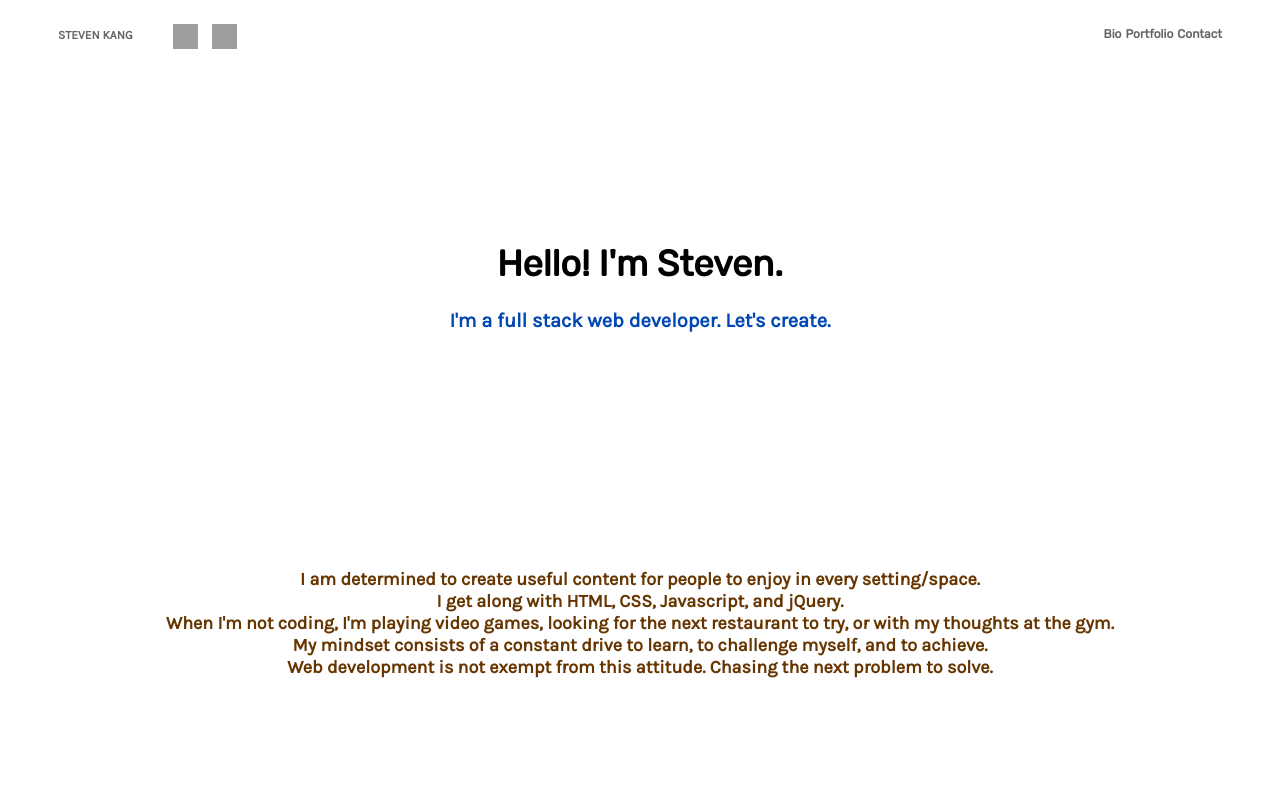
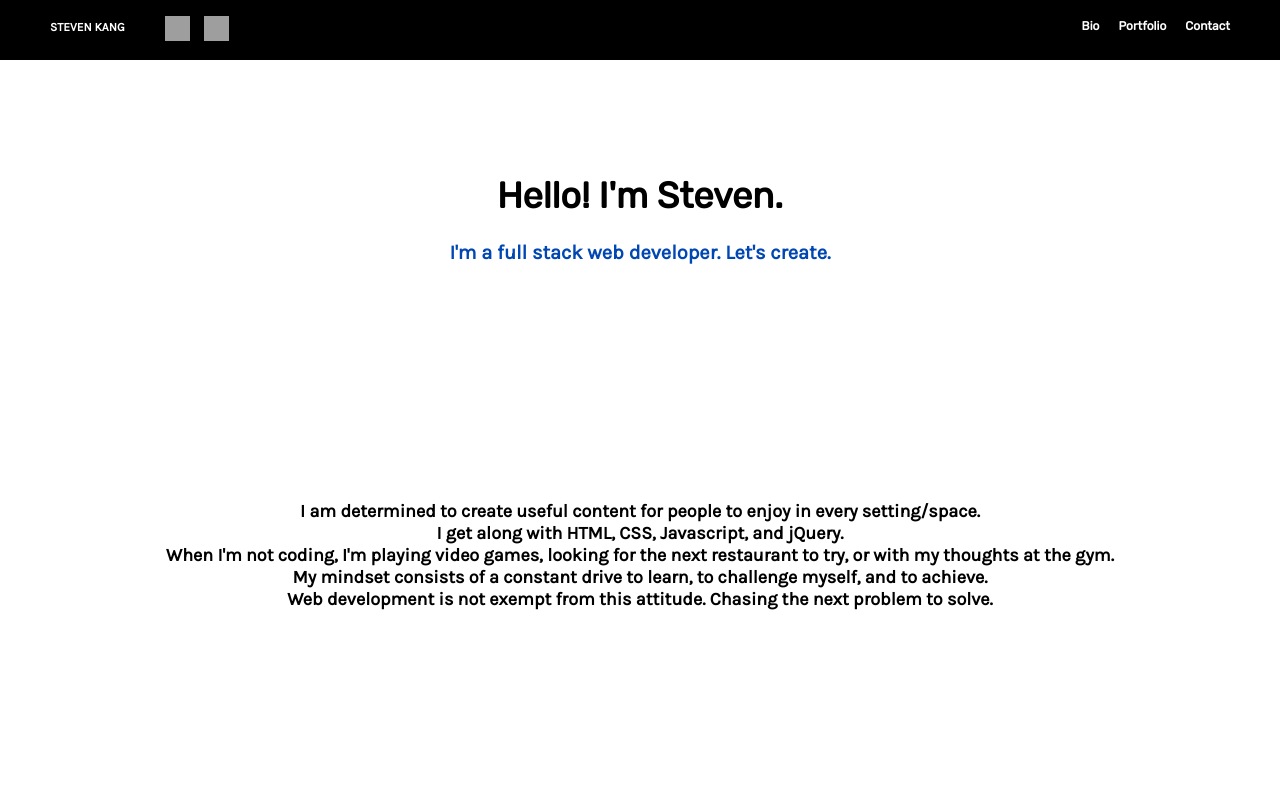
Before and after one commit to skang28/Portfolio, a plain HTML site: page index.html in a window 1280 px wide. Shown: the top 800 px of the page. Drawn offline with nearby package versions, Linux system fonts and the light colour scheme; grey boxes are pictures that could not be loaded.

Commit message:
fixing navbar scrolling

```diff
--- a/index.css
+++ b/index.css
@@ -27,25 +27,32 @@ h3 {
 p {
     font-family: 'Karla', sans-serif;
     font-size: 16px;
-    color: #663500;
+    color: black;
     font-weight: bold;
 }
 
 nav {
-    background-color: white;
+    background-color: black;
     height:60px;
     color: #666666;
-    margin-right: 50px;
-    margin-left: 50px;
+    position: fixed;
+    top:0;
+    left:0;
+    right:0;
+    width: 100%;
 }
 
 nav p {
     float: left;
     font-weight: bold;
     margin-top: 20px;
-    color: #666666;
+    margin-left: 50px;
+    color: white;
 }
 
+nav a {
+    color: white;
+}
 
 li {
     list-style: none;
@@ -54,6 +61,11 @@ li {
 
 .scrollLinks {
     float: right;
+    margin-right: 50px;
+}
+
+.scrollLinks li {
+    margin-left: 15px;
 }
 
 .leftSideLinks {
@@ -86,8 +98,9 @@ a {
 }
 
 a:hover {
-    color: black;
+    color: red;
 }
+
 
 header {
     padding: 50px;
@@ -109,7 +122,7 @@ header p {
 
 .bio p {
     margin: 0;
-    color: #663500;
+    color: black;
     font-weight: bold;
     font-size: 20px;
 }
--- a/index.html
+++ b/index.html
@@ -17,8 +17,8 @@
             <p>STEVEN KANG</p>
             <div class="leftSideLinks">
                     <ul class="outerLinks">
-                        <li><a class="githubLink" href="https://github.com/skang28" target="_blank"><img src="https://github.githubassets.com/images/modules/logos_page/GitHub-Mark.png"></a></li>
-                        <li><a class="linkedinLink" href="www.linkedin.com/in/stevenkangj" target="_blank"><img src="https://upload.wikimedia.org/wikipedia/commons/c/ca/LinkedIn_logo_initials.png"></a></li>
+                        <li><a href="https://github.com/skang28" target="_blank"><img src="https://github.githubassets.com/images/modules/logos_page/GitHub-Mark.png"></a></li>
+                        <li><a href="www.linkedin.com/in/stevenkangj" target="_blank"><img src="https://upload.wikimedia.org/wikipedia/commons/c/ca/LinkedIn_logo_initials.png"></a></li>
                     </ul>
             </div>
             <div class="rightSideLinks">
--- a/index.js
+++ b/index.js
@@ -6,6 +6,6 @@ $('.menu-toggle').click(function(event) {
 });
 
 $('.scrollLinks').on('click','a',function(event) {
-    $('html, body').animate({ scrollTop: $('.'+$(event.currentTarget).data().scrollTarget).offset().top }, 500); });
+    $('html, body').animate({ scrollTop: $('.'+$(event.currentTarget).data().scrollTarget).position().top }, 500); });
 
 });
```
